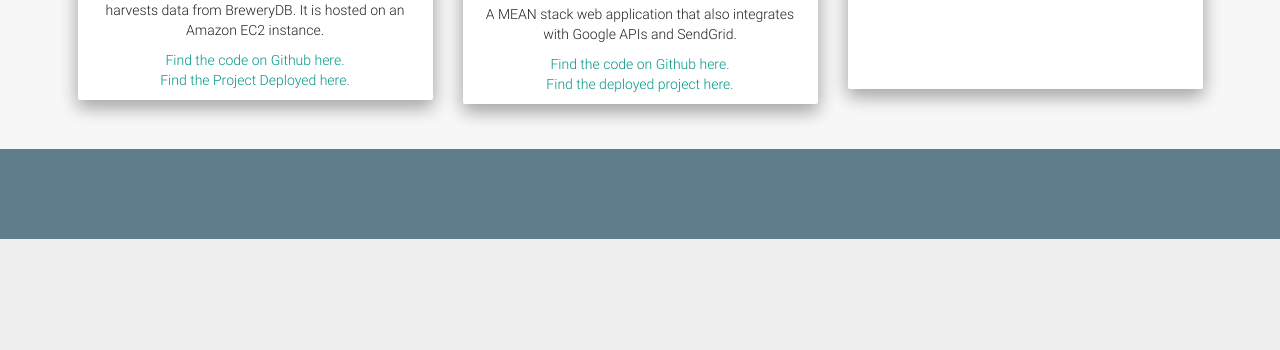
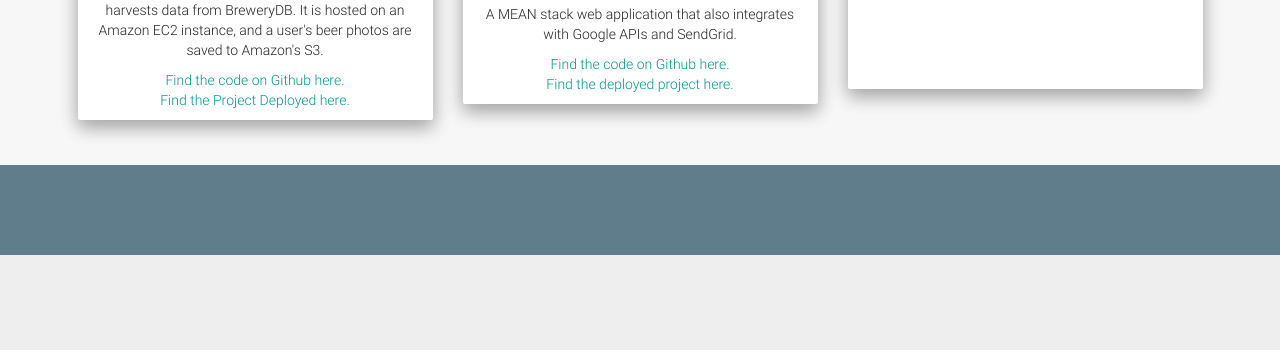
Before and after one commit to WindUpDurb/portfolio-site, a website: page index.html in a window 1280 px wide. Shown: the part 2006-2356 px from the top of the page. Drawn offline with Linux system fonts and the light colour scheme.

Commit message:
Small Additions

```diff
--- a/index.html
+++ b/index.html
@@ -138,7 +138,7 @@
                     </div>
                     <img src="http://windupdurb.github.io/portfolio-site/img/drinkdrankdrunk.png" alt="Card image" class="img-responsive">
                     <div class="card-block">
-                        <p class="card-text">This solo side-project is built on the MEAN stack and harvests data from BreweryDB. It is hosted on an Amazon EC2 instance.</p>
+                        <p class="card-text">This solo side-project is built on the MEAN stack and harvests data from BreweryDB. It is hosted on an Amazon EC2 instance, and a user's beer photos are saved to Amazon's S3.</p>
                         <a href="https://github.com/WindUpDurb/brewery-app" target="_blank" class="card-link">Find the code on Github here.</a>
                         <br>
                         <a href="http://107.170.206.139:4000/#/" target="_blank" class="card-link">Find the Project Deployed here.</a>
```
